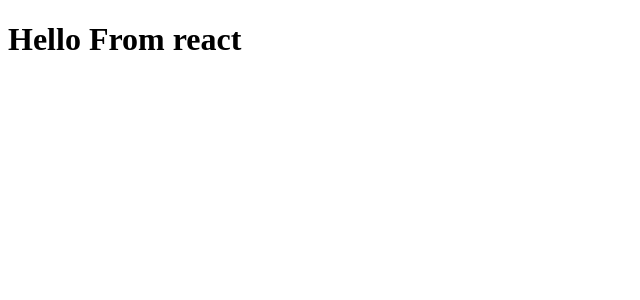
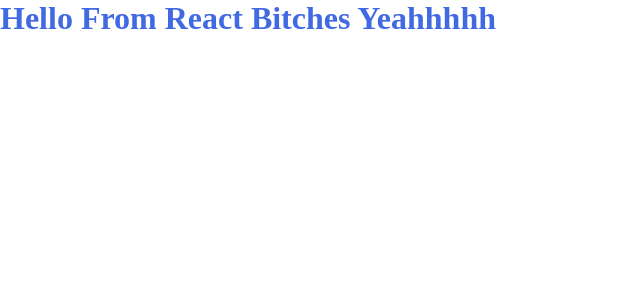
Before and after one commit to anup8egy/FamilyTree-project, a React app in the folder bansaz/frontend/templates/: page / in a window 1280 px wide. Shown: the top 300 px of the page, without its empty margins (0-640 px from the left). Built offline with nearby package versions, Linux system fonts and the light colour scheme.

Commit message:
Setup Completed

```diff
--- a/bansaz/frontend/templates/src/components/App.js
+++ b/bansaz/frontend/templates/src/components/App.js
@@ -4,6 +4,7 @@
 
 
 // StyleSheets
+import "../styles/app.css"
 
 class App extends React.Component {
     constructor(props){
@@ -14,7 +15,7 @@
     render() {
         return (
             <div>
-                <h1> Hello From react</h1>
+                <h1> Hello From React Bitches Yeahhhhh </h1>
             </div>
         )
     }
--- a/bansaz/frontend/templates/src/styles/app.css
+++ b/bansaz/frontend/templates/src/styles/app.css
@@ -2,3 +2,6 @@
     margin :0px;
     padding: 0px;
 }
+h1 {
+    color: royalblue;
+}
```
Also changed, not shown: 3 other files (tests, documents, lock files or other folders).
